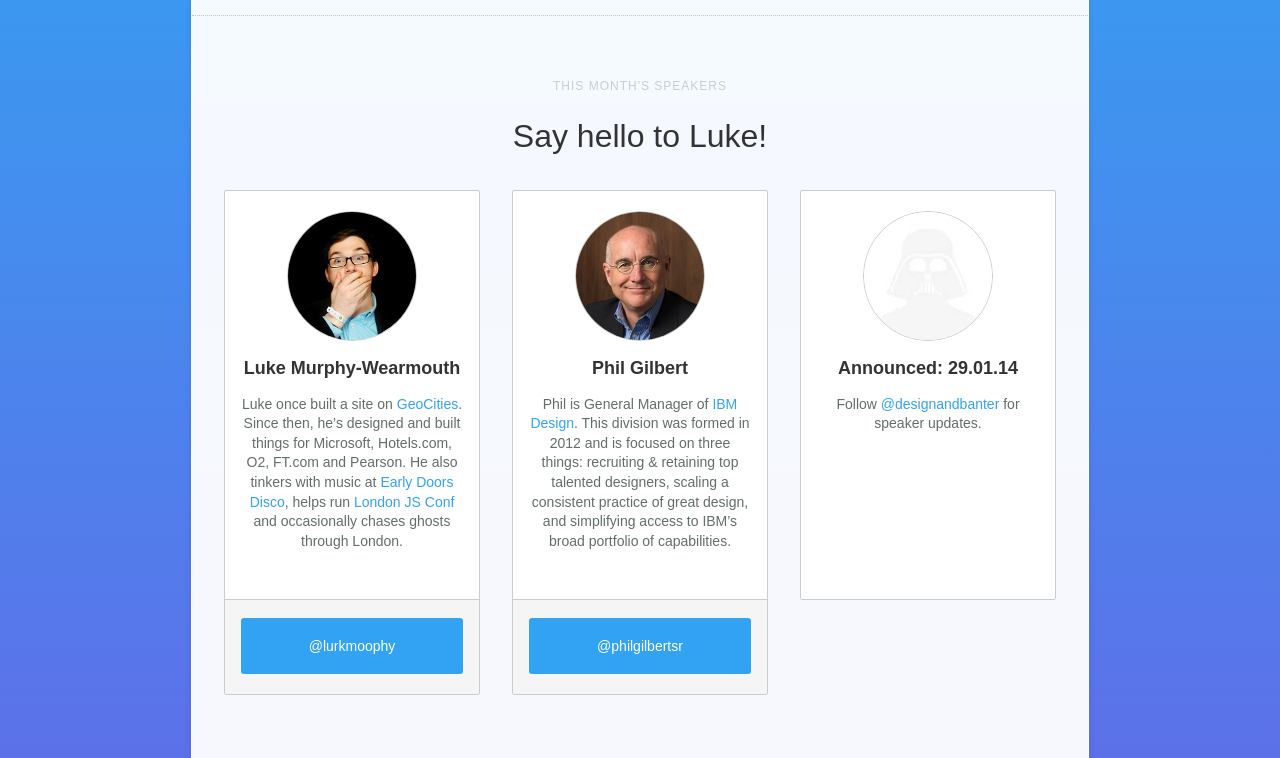
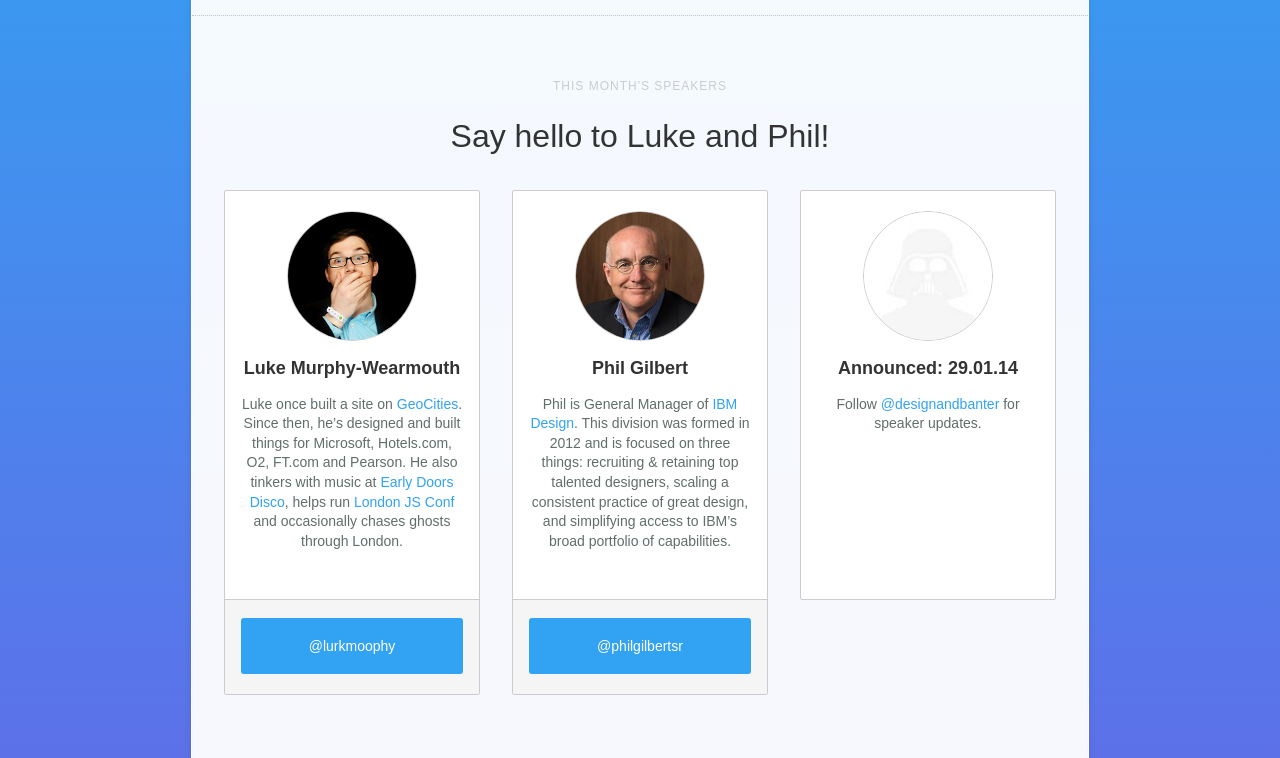
Before and after one commit to design-and-banter/db-dotcom, a Jekyll site: the page built from index.html, in a window 1280 px wide and 900 px high, scrolled down 1221 px, cut to the strip 142-900 px from the top of the window. Built offline with Jekyll 4.4.1, drawn with Linux system fonts in a browser that asks for light colours; nearby versions of some CDN libraries; comment, search, counter and statistics services are not loaded.

Commit message:
Add Phil's name

```diff
--- a/_includes/event.html
+++ b/_includes/event.html
@@ -25,7 +25,7 @@
 
       <section class="speakers" id="speakers">
         <span class="strap">This month's speakers</span>
-        <h1>Say hello to Luke!</h1>
+        <h1>Say hello to Luke and Phil!</h1>
 
         <ul>
 
```
